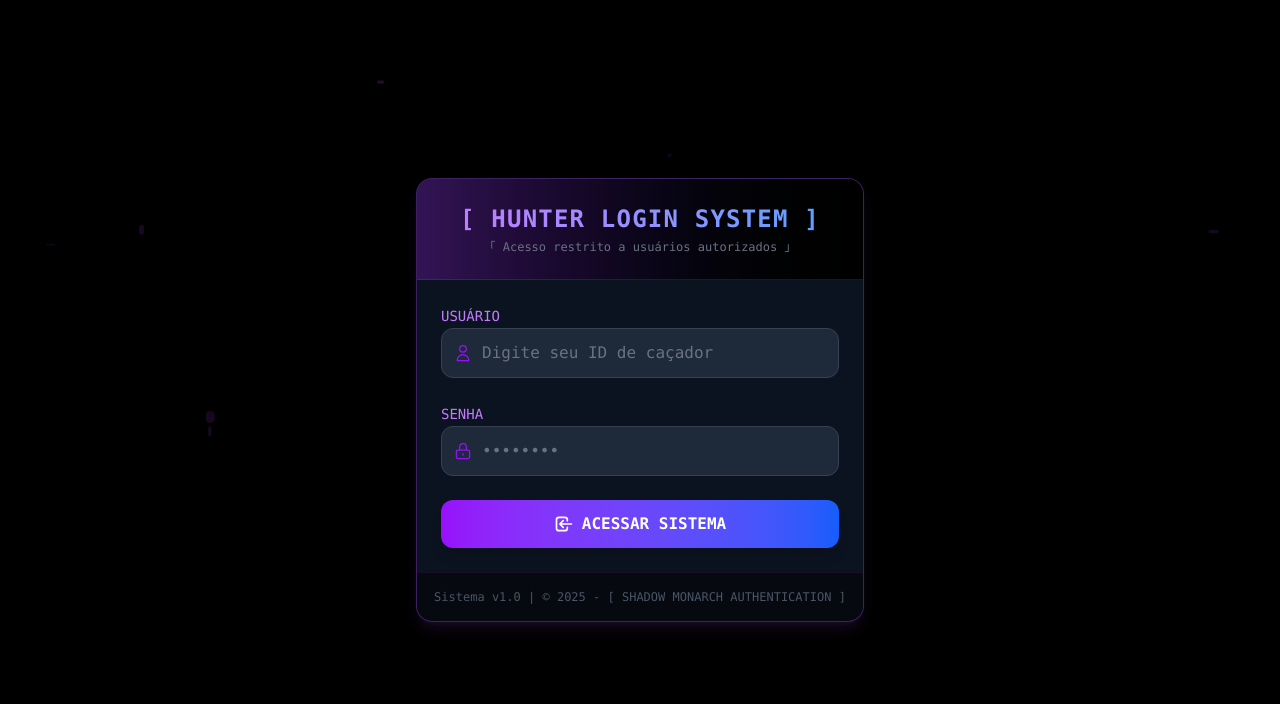
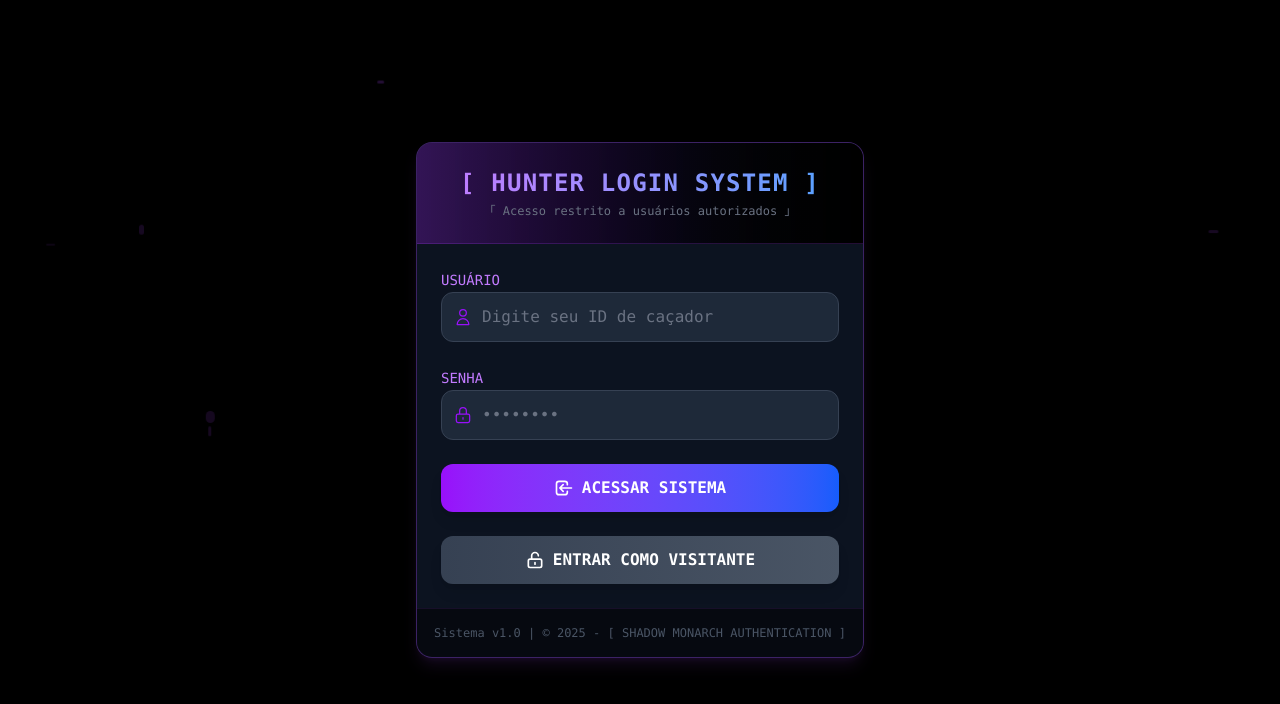
Before and after one commit to DanielErick-dev/shadow-finance-system, a Next.js app in the folder frontend/: page /auth/login in a window 1280 px wide. Shown: the top 704 px of the page. Built offline with nearby package versions, Linux system fonts and the light colour scheme; no server answers.

Commit message:
feature: add button 'Entrar Como Visitante'

```diff
--- a/frontend/src/app/auth/login/page.tsx
+++ b/frontend/src/app/auth/login/page.tsx
@@ -9,6 +9,17 @@
     const [isSubmitting, setIsSubmitting] = useState(false);
     const { login } = useAuth();
 
+    const handleDemonstrativeUser = async (event: React.FormEvent) => {
+        event.preventDefault();
+        setError(null)
+        setIsSubmitting(true)
+        try{
+            await login('teste', 'test@123');
+        } catch(error){
+            setError('acesso negado! Credencias inválidas.');
+            setIsSubmitting(false)
+        }
+    };
     const handleSubmit = async (event: React.FormEvent) => {
         event.preventDefault();
         setError(null);
@@ -104,6 +115,22 @@
                         </svg>
                         { isSubmitting ? 'CONECTANDO...': 'ACESSAR SISTEMA'}
                     </button>
+                    <button
+                        type="button"
+                        onClick={handleDemonstrativeUser}
+                        className="w-full bg-gradient-to-r from-gray-700 to-gray-600 hover:from-gray-600 hover:to-gray-500 text-white font-bold py-3 px-4 rounded-lg shadow-lg hover:shadow-gray-500/20 transition-all duration-300 flex items-center justify-center mt-3"
+                        disabled={isSubmitting}
+                    >
+                        <svg className="w-5 h-5 mr-2" fill="none" stroke="currentColor" viewBox="0 0 24 24">
+                        <path
+                            strokeLinecap="round"
+                            strokeLinejoin="round"
+                            strokeWidth="2"
+                            d="M8 11V7a4 4 0 118 0m-4 8v2m-6 4h12a2 2 0 002-2v-6a2 2 0 00-2-2H6a2 2 0 00-2 2v6a2 2 0 002 2z"
+                        />
+                        </svg>
+                        ENTRAR COMO VISITANTE
+                    </button>
                 </form>
                 <div className="bg-black/50 p-4 border-t border-purple-500/10 text-center">
                     <p className="text-xs text-gray-600">
```
